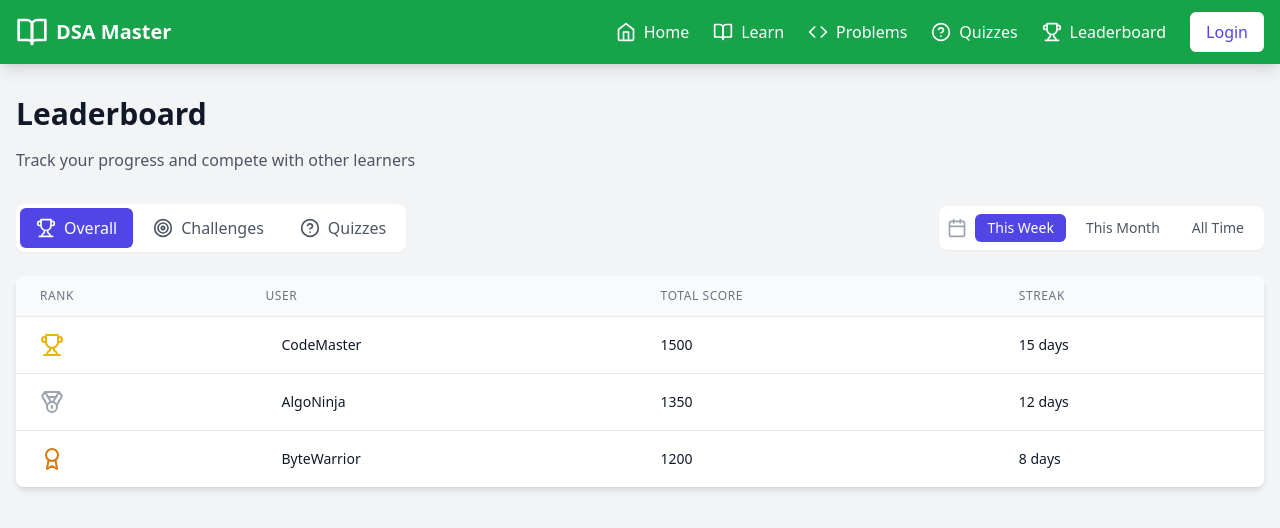
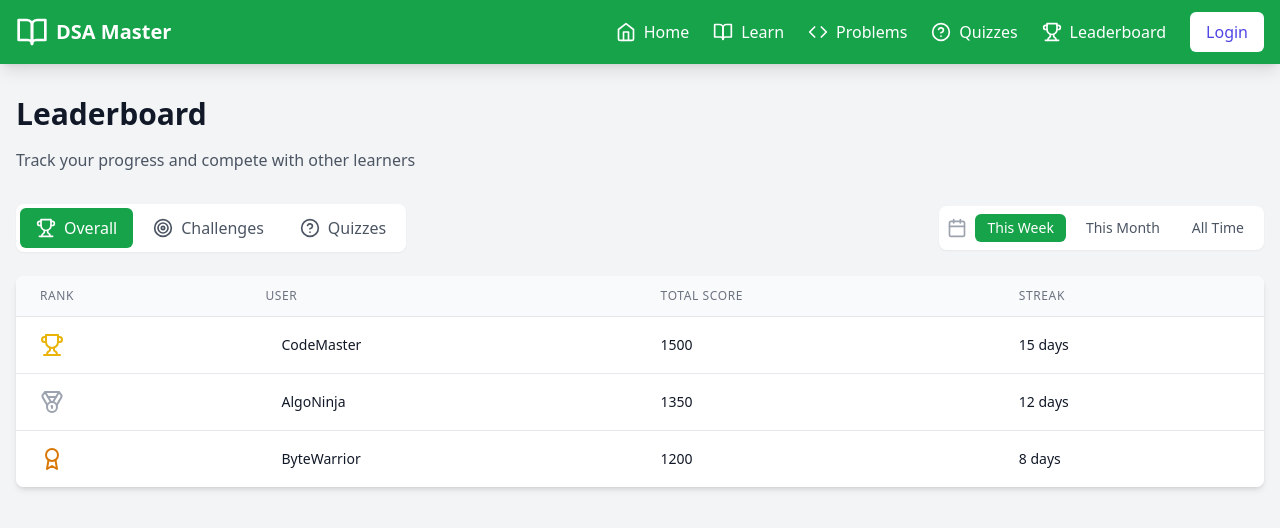
Before and after one commit to rayaansomaiah/Gamified-dsa, a React (Vite) app: page /leaderboard in a window 1280 px wide. Shown: the top 528 px of the page. Built offline with nearby package versions, Linux system fonts and the light colour scheme.

Commit message:
change navbar background color from orange to green

```diff
--- a/src/components/home/HomePage.tsx
+++ b/src/components/home/HomePage.tsx
@@ -10,7 +10,7 @@ import { dsaFacts, featuredQuizzes, dailyChallenges } from './homeData.ts';
 
 const HomePage = () => {
   return (
-    <div className="max-w-7xl mx-auto px-4 py-8">
+    <div className="max-w-7xl mx-auto px-4 py-8 ">
       {/* Hero Section */}
       <section className="text-center mb-16">
         <h1 className="text-4xl font-bold text-gray-900 mb-4">
@@ -22,7 +22,7 @@ const HomePage = () => {
         <div className="flex justify-center gap-4">
           <Link
             to="/learn"
-            className="inline-flex items-center gap-2 px-6 py-3 bg-indigo-600 text-white rounded-lg hover:bg-indigo-700"
+            className="inline-flex items-center gap-2 px-6 py-3 bg-green-600 text-white rounded-lg hover:bg-green-800"
           >
             <BookOpen className="w-5 h-5" />
             Start Learning
--- a/src/components/leaderboard/LeaderboardTabs.tsx
+++ b/src/components/leaderboard/LeaderboardTabs.tsx
@@ -21,7 +21,7 @@ const LeaderboardTabs: React.FC<TabProps> = ({ activeTab, onTabChange }) => {
           onClick={() => onTabChange(tab.id)}
           className={`flex items-center gap-2 px-4 py-2 rounded-md ${
             activeTab === tab.id
-              ? 'bg-indigo-600 text-white'
+              ? 'bg-green-600 text-white'
               : 'text-gray-600 hover:bg-gray-100'
           }`}
         >
--- a/src/components/leaderboard/TimeFilter.tsx
+++ b/src/components/leaderboard/TimeFilter.tsx
@@ -22,7 +22,7 @@ const TimeFilter: React.FC<TimeFilterProps> = ({ activeFilter, onFilterChange })
           onClick={() => onFilterChange(filter.id)}
           className={`px-3 py-1 rounded-md text-sm ${
             activeFilter === filter.id
-              ? 'bg-indigo-600 text-white'
+              ? 'bg-green-600 text-white'
               : 'text-gray-600 hover:bg-gray-100'
           }`}
         >
--- a/src/pages/BasicConceptsPage.tsx
+++ b/src/pages/BasicConceptsPage.tsx
@@ -149,11 +149,11 @@ const BasicConceptsPage = () => {
         <div className="bg-white rounded-lg shadow-md p-4 mb-6">
           <div className="flex items-center justify-between mb-2">
             <span className="text-sm font-medium text-gray-600">Your Progress</span>
-            <span className="text-sm font-medium text-indigo-600">{Math.round(progress)}%</span>
+            <span className="text-sm font-medium text-blue-600">{Math.round(progress)}%</span>
           </div>
           <div className="w-full bg-gray-200 rounded-full h-2">
             <div
-              className="bg-indigo-600 h-2 rounded-full transition-all duration-500"
+              className="bg-blue-600 h-2 rounded-full transition-all duration-500"
               style={{ width: `${progress}%` }}
             />
           </div>
```
